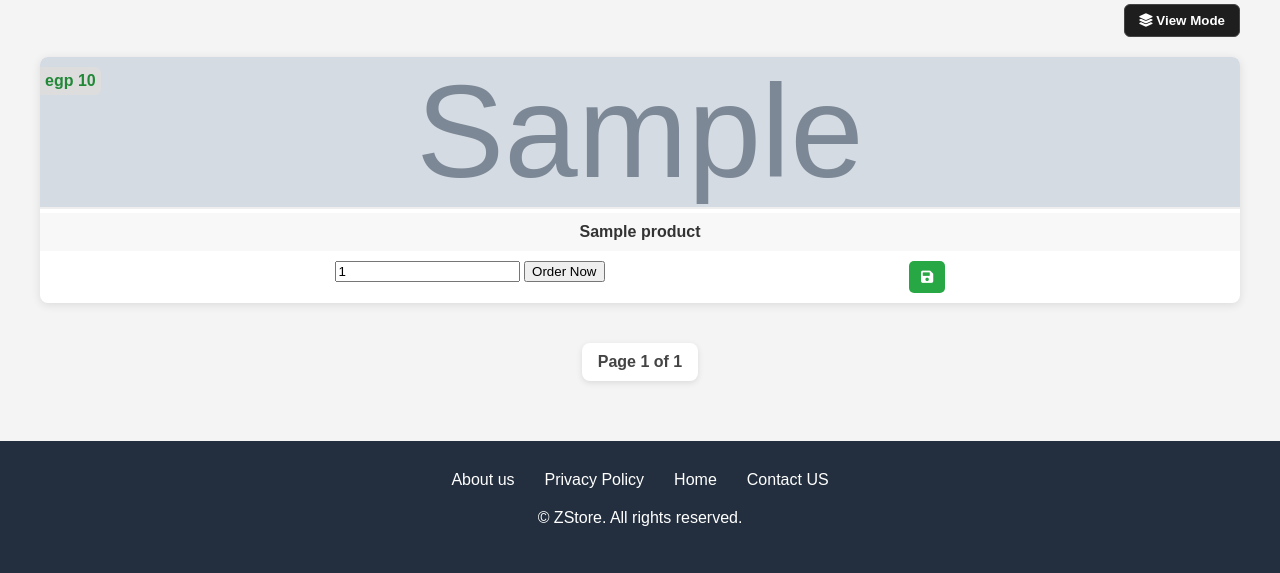
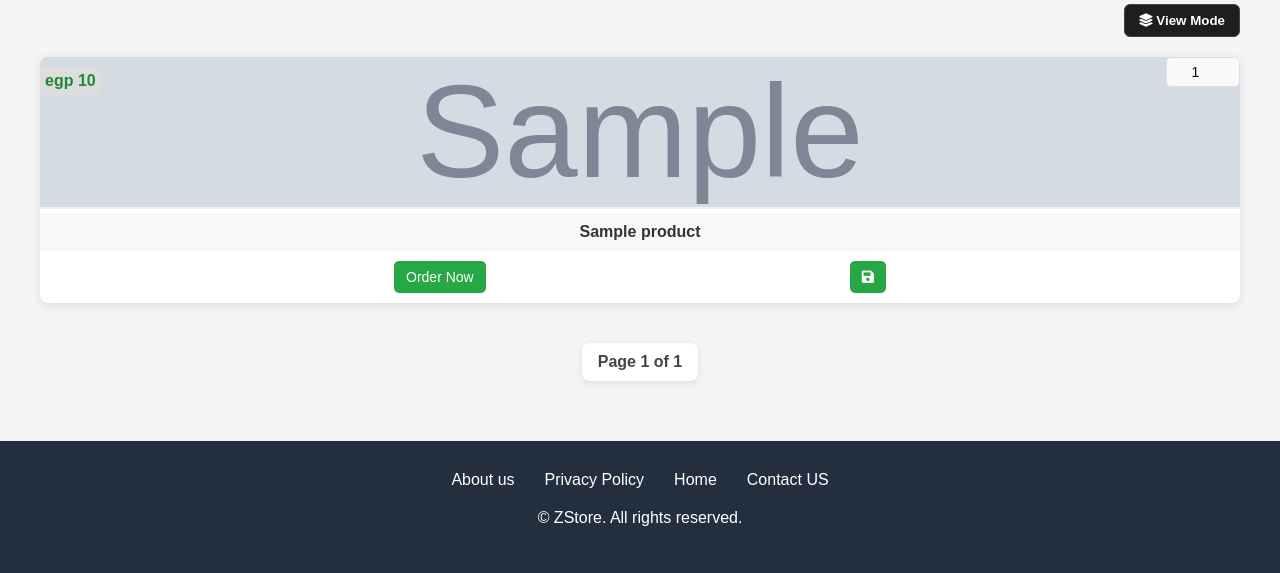
Before and after one commit to ZiadRabea/ResturantOS, a Django app: page /stores/1 in a window 1280 px wide. Shown: the part 501-1074 px from the top of the page. Run offline with Django 5.2, Linux system fonts and the light colour scheme; data comes from the database, SQL or seed files in the repository; tables that the repository leaves empty hold one stand-in row (values such as "Sample post"); grey boxes marked "Sample" are stand-in pictures.

Commit message:
Add files via upload

```diff
--- a/static/css/products.css
+++ b/static/css/products.css
@@ -579,3 +579,43 @@ a {
 .category-tile.add-category .category-title {
     color: #28a745;
 }
+
+.order-qty {
+    width: 60px;
+    padding: 6px;
+    font-size: 14px;
+    border: 1px solid #ddd;
+    border-radius: 5px;
+    text-align: center;
+    position: absolute;
+    top:0;
+    right: 0;
+    background: #f9f9f9;
+    outline: none;
+    transition: border 0.2s ease;
+}
+
+.order-qty:focus {
+    border: 1px solid #28a745;
+}
+
+.order-button {
+    background-color: #28a745;
+    color: white;
+    border: none;
+    padding: 8px 12px;
+    font-size: 14px;
+    cursor: pointer;
+    border-radius: 5px;
+    transition: background-color 0.3s ease;
+}
+
+.order-button:hover {
+    background-color: #218838;
+}
+
+.product-grid.menu-view .order-qty {
+    bottom:0;
+    right:0;
+    top: auto
+  }
```
Also changed, not shown: static/css/forms.css (line endings or trailing spaces), static/css/index.css (line endings or trailing spaces).
